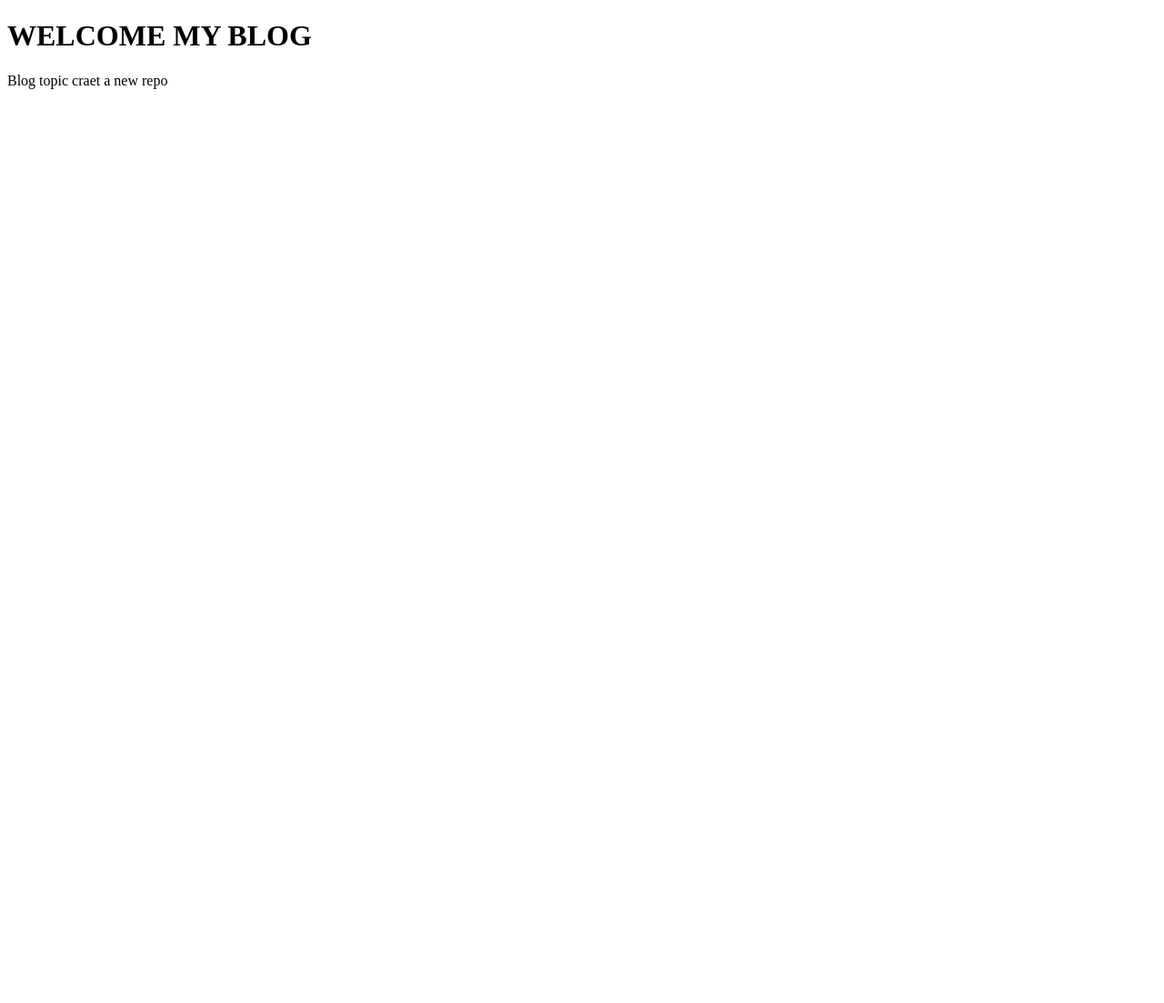
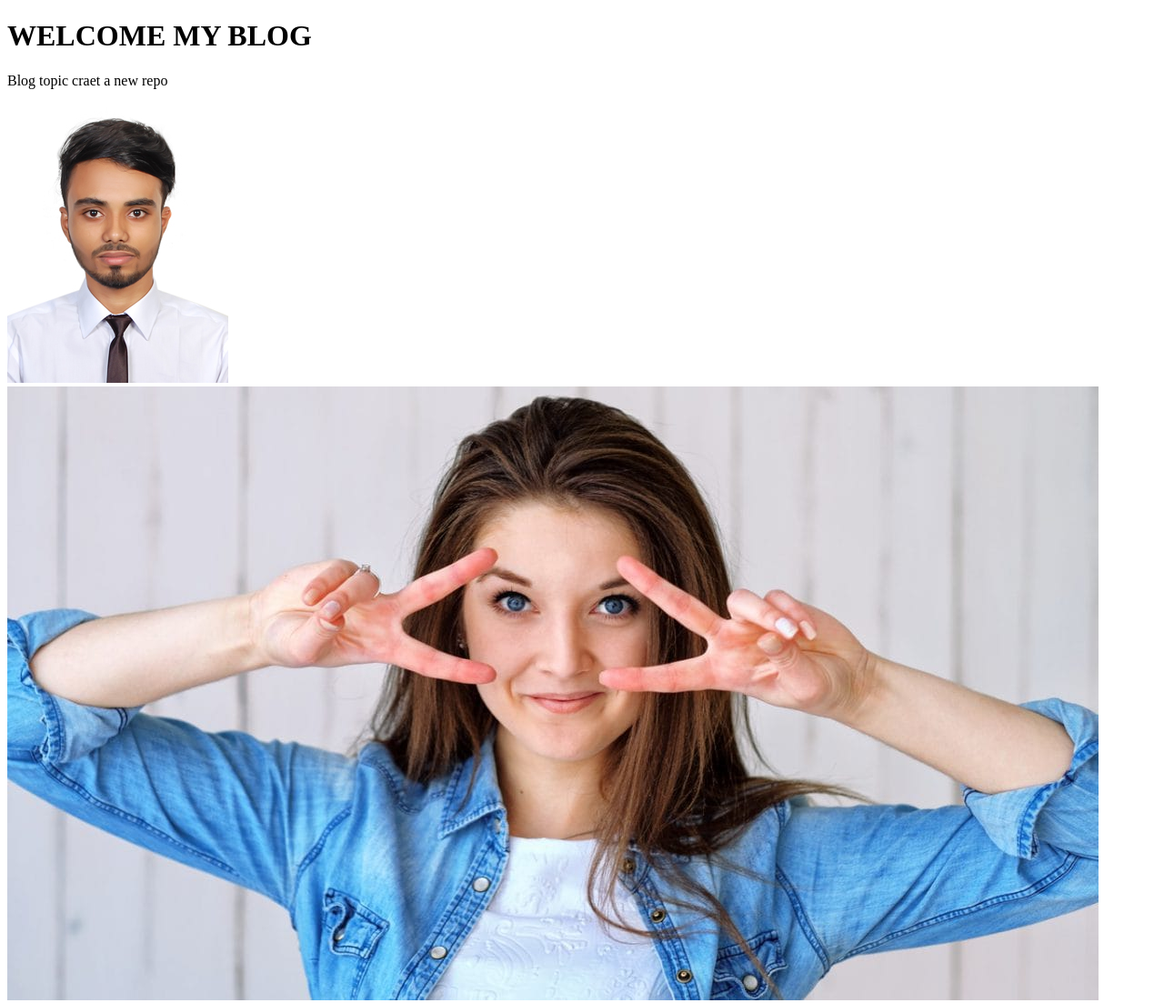
Before and after one commit to coderSabbirr/-first-project, a plain HTML site: page index.html in a window 1280 px wide. Shown: the whole page at 91% size. Before the commit the page ends 800 px from the top, so only its background shows below. Drawn offline with Linux system fonts and the light colour scheme.

Commit message:
image add

```diff
--- a/index.html
+++ b/index.html
@@ -10,5 +10,7 @@
 <body>
     <h1>WELCOME MY BLOG</h1>
     <p>Blog topic craet a new repo</p>
+    <img src="tm1.jfif" alt="">
+    <img src="tm2.jpg" alt="">
 </body>
 </html>
```
